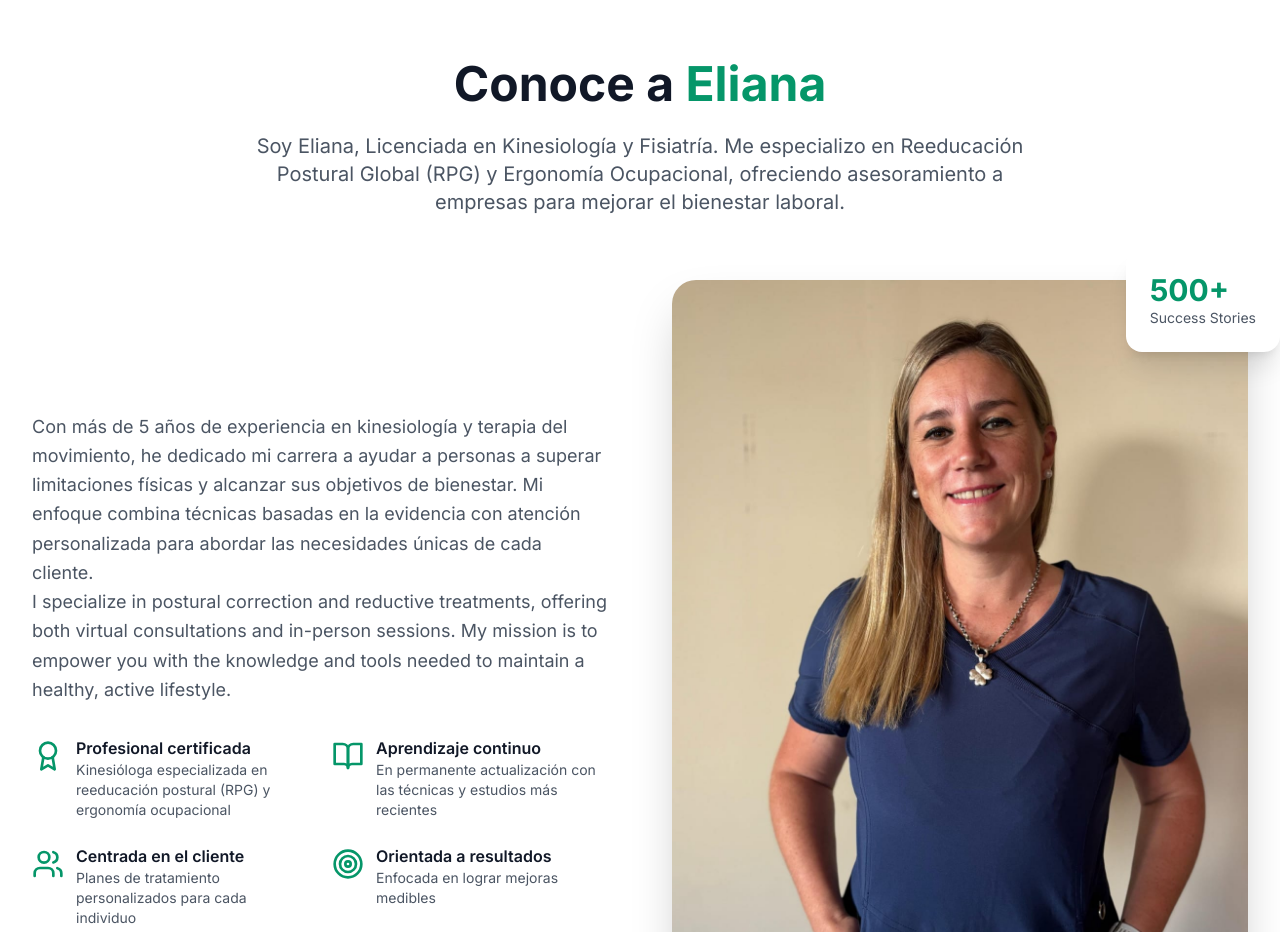
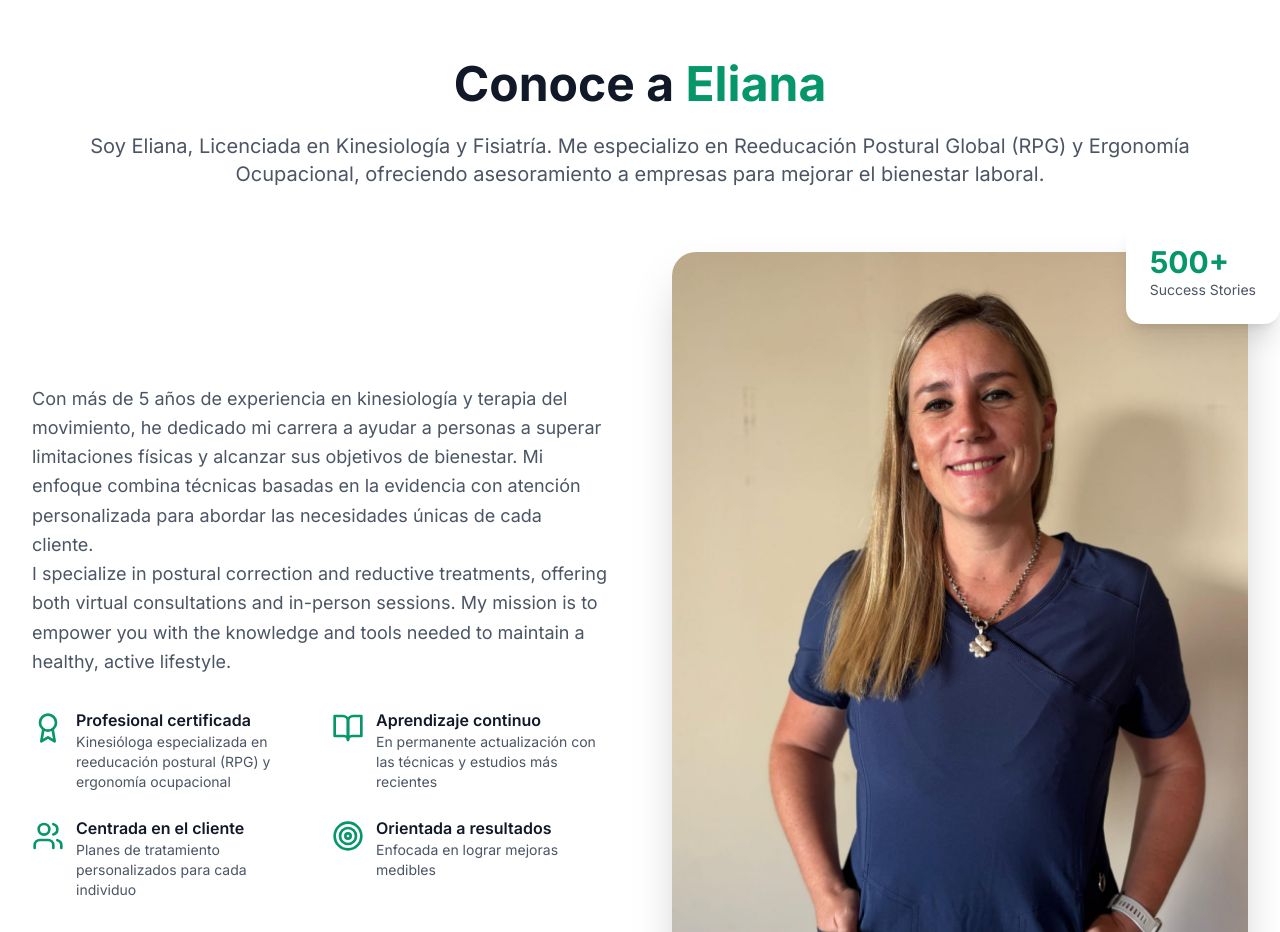
Before and after one commit to neudataing/kinesiologa, a React (Vite) app: page / in a window 1280 px wide. Shown: the part 820-1752 px from the top of the page. Built offline with nearby package versions, Linux system fonts and the light colour scheme.

Commit message:
modified:   src/components/About.tsx

```diff
--- a/src/components/About.tsx
+++ b/src/components/About.tsx
@@ -21,7 +21,7 @@ const About: React.FC = () => {
             <h2 className="text-4xl lg:text-5xl font-bold text-gray-900 mb-6">
               Conoce a <span className="text-emerald-600">Eliana</span>
             </h2>
-            <p className="text-xl text-gray-600 max-w-3xl mx-auto">
+            <p className="text-xl text-gray-600 mx-auto">
               Soy Eliana, Licenciada en Kinesiología y Fisiatría. Me especializo en Reeducación Postural Global (RPG) y Ergonomía Ocupacional, ofreciendo asesoramiento a empresas para mejorar el bienestar laboral.
             </p>
           </div>
```
